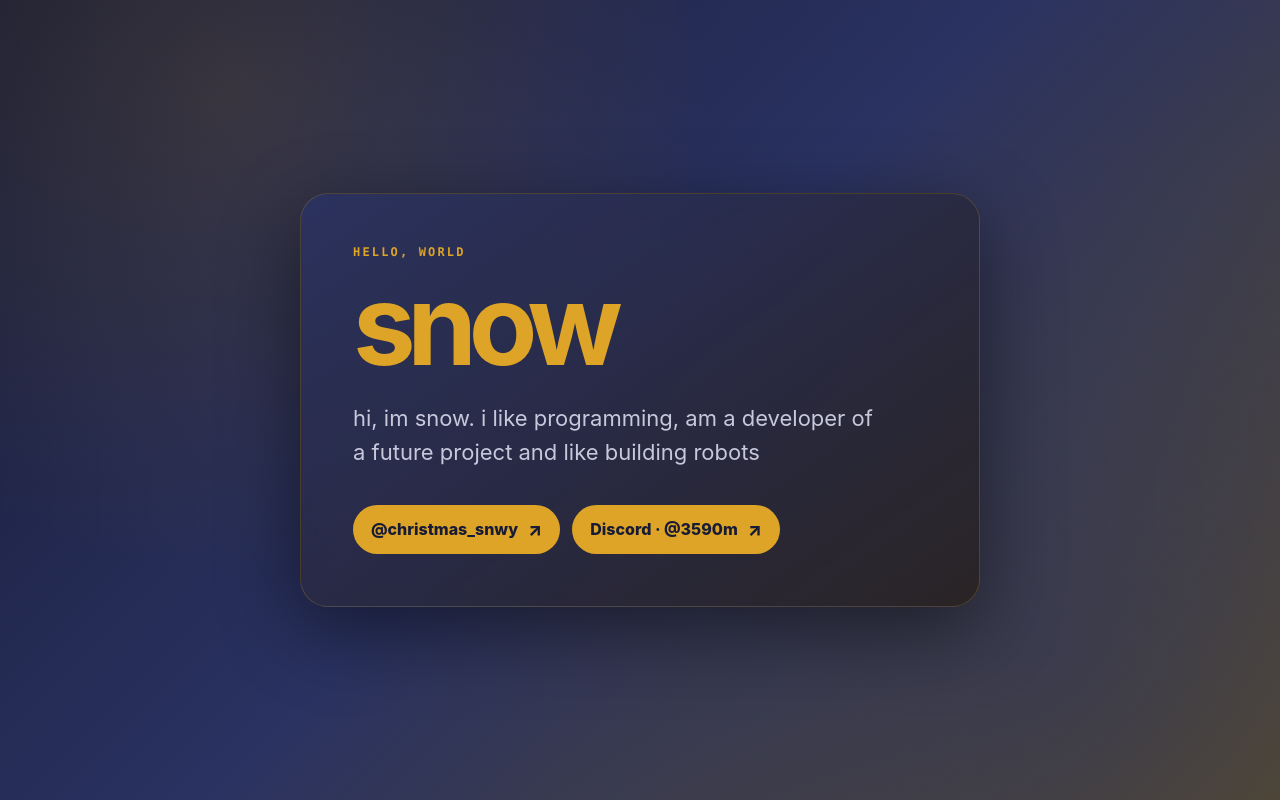
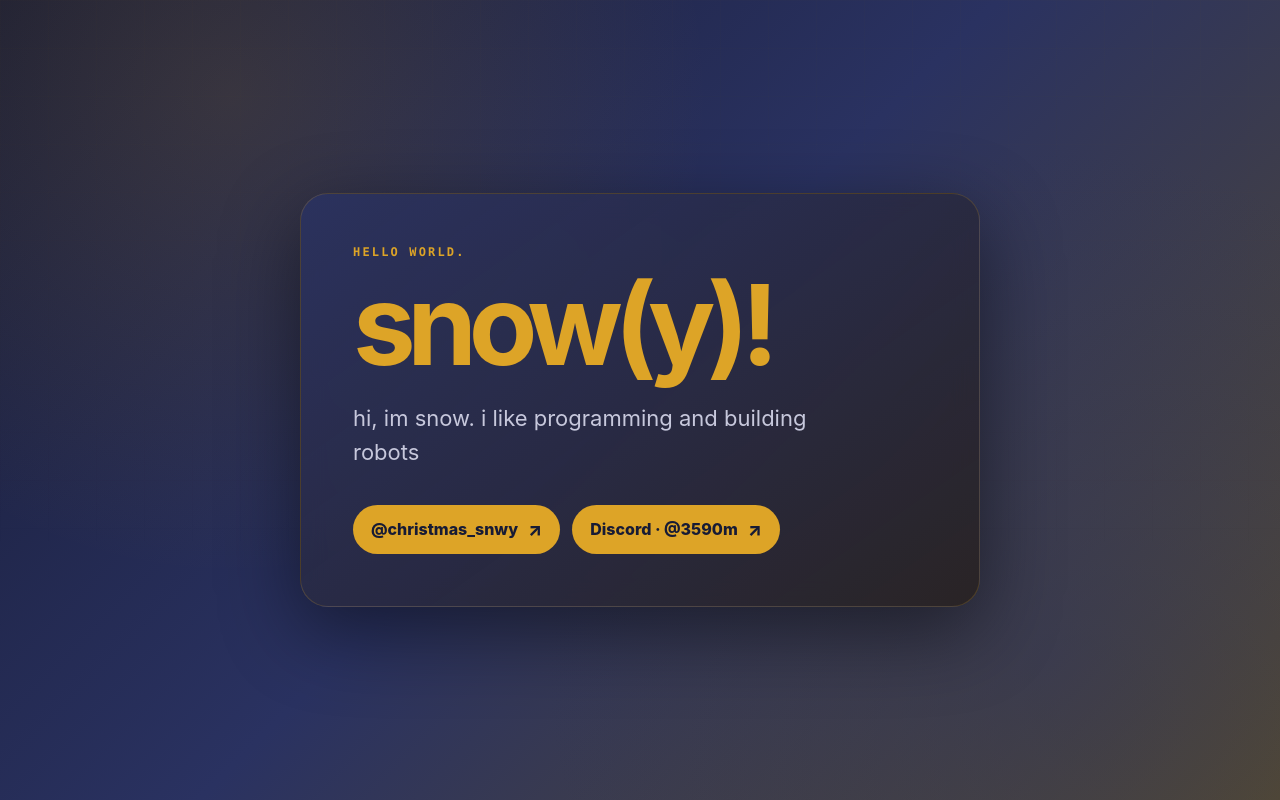
Before and after one commit to snovvydev/snovvydev.github.io, a plain HTML site: page index.html in a window 1280 px wide. Drawn offline with Linux system fonts and the light colour scheme.

Commit message:
Update greeting and personal description in index.html

```diff
--- a/index.html
+++ b/index.html
@@ -114,9 +114,9 @@
 </head>
 <body>
   <main>
-    <p class="eyebrow">hello, world</p>
-    <h1><span>snow</span></h1>
-    <p class="intro">hi, im snow. i like programming, am a developer of a future project and like building robots</p>
+    <p class="eyebrow">HELLO WORLD.</p>
+    <h1><span>snow(y)!</span></h1>
+    <p class="intro">hi, im snow. i like programming and building robots</p>
     <div class="links">
       <a href="https://www.tiktok.com/@christmas_snwy" target="_blank" rel="noopener noreferrer">@christmas_snwy</a>
       <a href="https://discord.com/users/1550787776616603739" target="_blank" rel="noopener noreferrer">Discord · @3590m</a>
```
